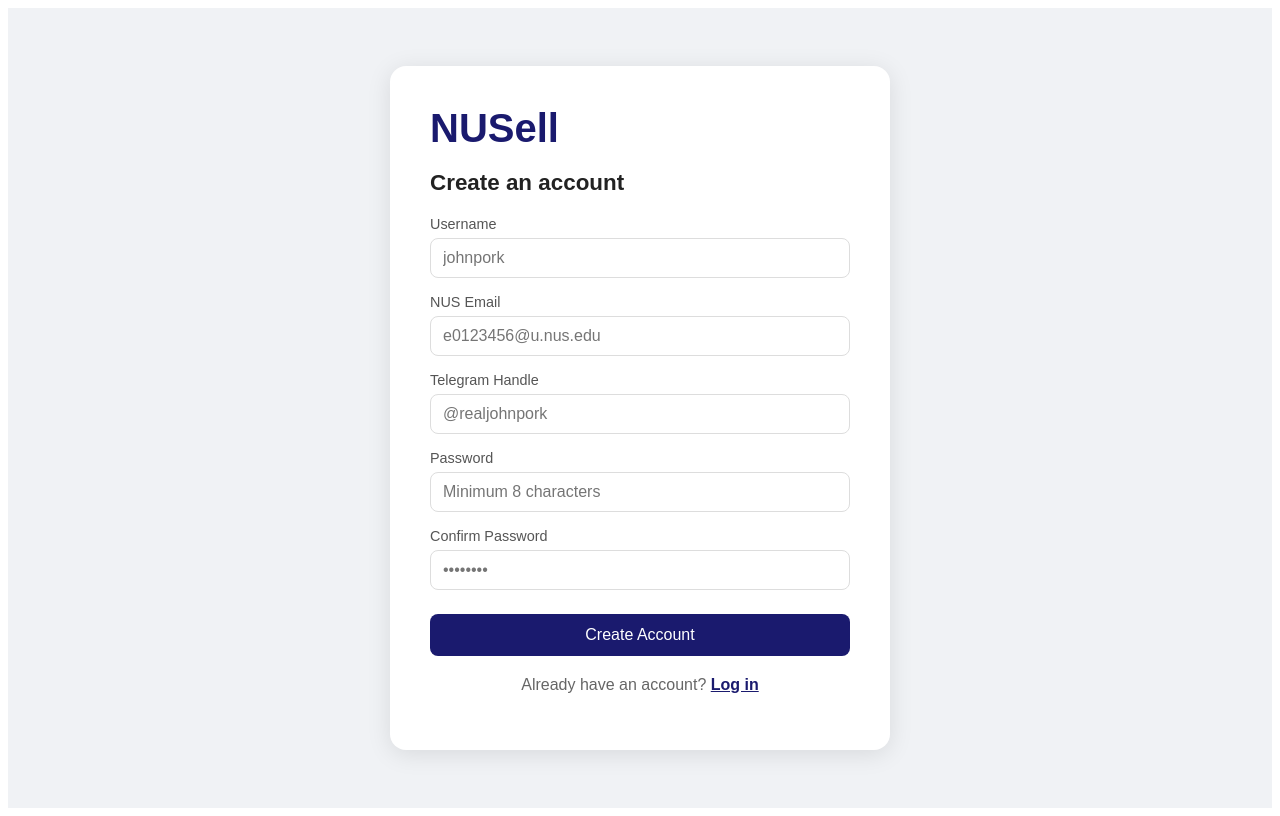
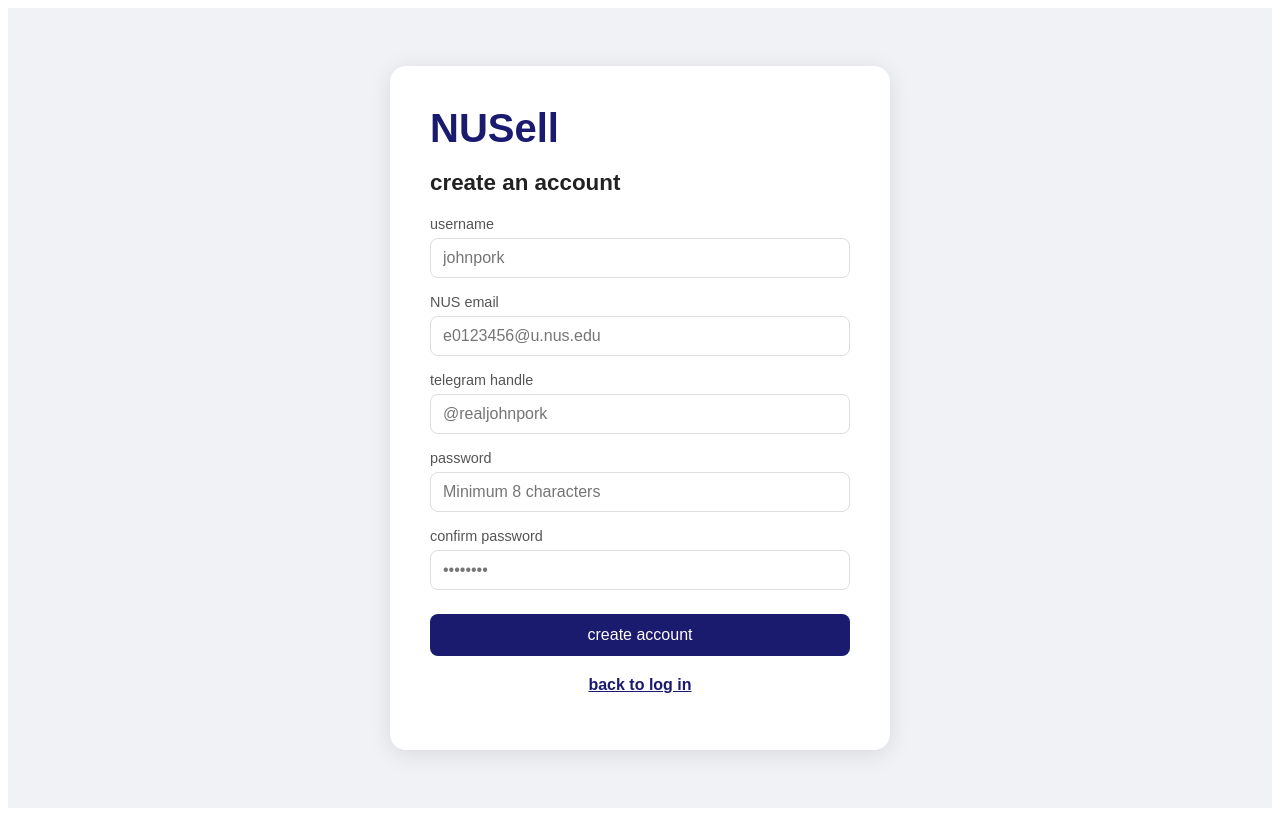
Before and after one commit to karaawq/NUSell, a React (Create React App) app in the folder client/: page /register in a window 1280 px wide. Built offline with nearby package versions, Linux system fonts and the light colour scheme.

Commit message:
milestone 1: final changes

```diff
--- a/client/src/pages/dashboard.js
+++ b/client/src/pages/dashboard.js
@@ -24,32 +24,19 @@
             {user?.username?.[0]?.toUpperCase()}
           </div>
           <div>
-            <h2 style={styles.welcomeText}>welcome, {user?.username}! 👋</h2>
-            <p style={styles.emailText}>{user?.email}</p>
+            <h2 style={styles.welcomeText}>welcome, {user?.username}! </h2>
+            <p style={styles.emailText}>{user?.telegram}</p>
           </div>
         </div>
 
         <div style={styles.statsRow}>
           <div style={styles.statCard}>
-            <div style={styles.statNumber}>{user?.points ?? 0}</div>
-            <div style={styles.statLabel}>Points</div>
-          </div>
-          <div style={styles.statCard}>
-            <div style={styles.statNumber}>0</div>
-            <div style={styles.statLabel}>Listings</div>
-          </div>
-          <div style={styles.statCard}>
-            <div style={styles.statNumber}>0</div>
-            <div style={styles.statLabel}>Transactions</div>
+            <div style={styles.statLabel}> 0 points</div>
+            <div style={styles.statLabel}> 0 listings</div>
+            <div style={styles.statLabel}> 0 transactions</div>
           </div>
         </div>
 
-        {user?.telegram && (
-          <div style={styles.infoCard}>
-            <span style={styles.infoLabel}>Telegram:</span>
-            <span>{user.telegram}</span>
-          </div>
-        )}
 
       </div>
     </div>
@@ -79,14 +66,14 @@
     fontSize: '1.8rem', fontWeight: 'bold', flexShrink: 0
   },
   welcomeText: { margin: 0, fontSize: '1.4rem', color: '#1a1a6e' },
-  emailText: { margin: '4px 0 0', color: '#888' },
+  emailText: { margin: '4px 0 0' },
   statsRow: { display: 'flex', gap: '16px', marginBottom: '24px' },
   statCard: {
     flex: 1, background: 'white', borderRadius: '12px', padding: '20px',
-    textAlign: 'center', boxShadow: '0 2px 12px rgba(0,0,0,0.08)'
+    textAlign: 'left', boxShadow: '0 2px 12px rgba(0,0,0,0.08)'
   },
   statNumber: { fontSize: '2rem', fontWeight: 'bold', color: '#1a1a6e' },
-  statLabel: { color: '#888', marginTop: '4px' },
+  statLabel: { marginTop: '4px' },
   infoCard: {
     background: 'white', borderRadius: '12px', padding: '16px 20px',
     marginBottom: '24px', boxShadow: '0 2px 12px rgba(0,0,0,0.08)'
--- a/client/src/pages/login.js
+++ b/client/src/pages/login.js
@@ -34,13 +34,13 @@
     <div style={styles.container}>
       <div style={styles.card}>
         <h1 style={styles.logo}>NUSell</h1>
-        <p style={styles.tagline}>Campus Marketplace</p>
+        <p style={styles.tagline}>Campus marketplace</p>
 
         {error && <div style={styles.error}>{error}</div>}
 
         <form onSubmit={handleSubmit}>
           <div style={styles.field}>
-            <label style={styles.label}>Email</label>
+            <label style={styles.label}>email</label>
             <input
               style={styles.input}
               type="email"
@@ -53,7 +53,7 @@
           </div>
 
           <div style={styles.field}>
-            <label style={styles.label}>Password</label>
+            <label style={styles.label}>password</label>
             <input
               style={styles.input}
               type="password"
@@ -66,12 +66,12 @@
           </div>
 
           <button style={styles.button} type="submit" disabled={loading}>
-            {loading ? 'Logging in...' : 'Log In'}
+            {loading ? 'logging in...' : 'log in'}
           </button>
         </form>
 
         <p style={styles.switchText}>
-          Don't have an account? <Link to="/register" style={styles.link}>Sign up</Link>
+          <Link to="/register" style={styles.link}>sign up/register</Link>
         </p>
       </div>
     </div>
--- a/client/src/pages/register.js
+++ b/client/src/pages/register.js
@@ -49,48 +49,48 @@
       <div style={styles.card}>
         <h1 style={styles.logo}>NUSell</h1>
 
-        <h2 style={styles.heading}>Create an account</h2>
+        <h2 style={styles.heading}>create an account</h2>
 
         {error && <div style={styles.error}>{error}</div>}
 
         <form onSubmit={handleSubmit}>
           <div style={styles.field}>
-            <label style={styles.label}>Username</label>
+            <label style={styles.label}>username</label>
             <input style={styles.input} name="username" value={form.username}
               onChange={handleChange} placeholder="johnpork" required />
           </div>
 
           <div style={styles.field}>
-            <label style={styles.label}>NUS Email</label>
+            <label style={styles.label}>NUS email</label>
             <input style={styles.input} type="email" name="email" value={form.email}
               onChange={handleChange} placeholder="e0123456@u.nus.edu" required />
           </div>
 
           <div style={styles.field}>
-            <label style={styles.label}>Telegram Handle</label>
+            <label style={styles.label}>telegram handle</label>
             <input style={styles.input} name="telegram" value={form.telegram}
               onChange={handleChange} placeholder="@realjohnpork" />
           </div>
 
           <div style={styles.field}>
-            <label style={styles.label}>Password</label>
+            <label style={styles.label}>password</label>
             <input style={styles.input} type="password" name="password" value={form.password}
                 onChange={handleChange} placeholder="Minimum 8 characters"/>
           </div>
 
           <div style={styles.field}>
-            <label style={styles.label}>Confirm Password</label>
+            <label style={styles.label}>confirm password</label>
             <input style={styles.input} type="password" name="confirmPassword"
               value={form.confirmPassword} onChange={handleChange} placeholder="••••••••" required />
           </div>
 
           <button style={styles.button} type="submit" disabled={loading}>
-            {loading ? 'Creating account...' : 'Create Account'}
+            {loading ? 'creating account...' : 'create account'}
           </button>
         </form>
 
         <p style={styles.switchText}>
-          Already have an account? <Link to="/login" style={styles.link}>Log in</Link>
+          <Link to="/login" style={styles.link}>back to log in</Link>
         </p>
       </div>
     </div>
```
